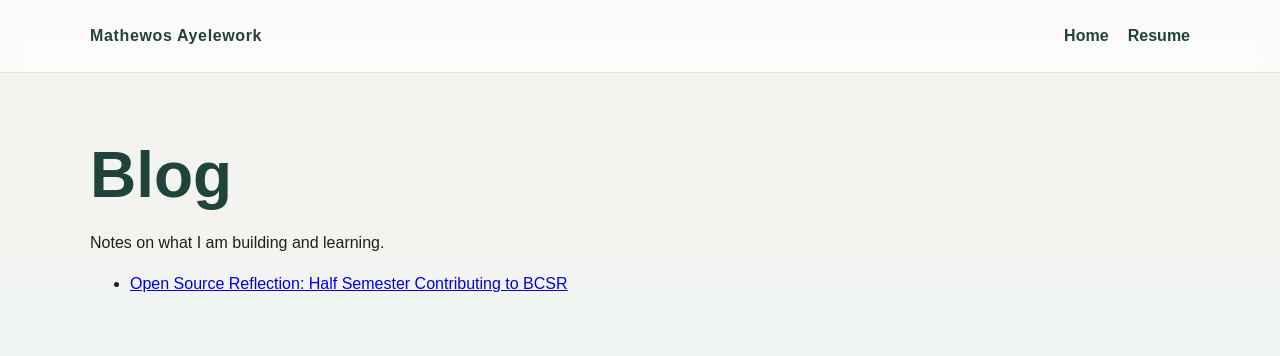
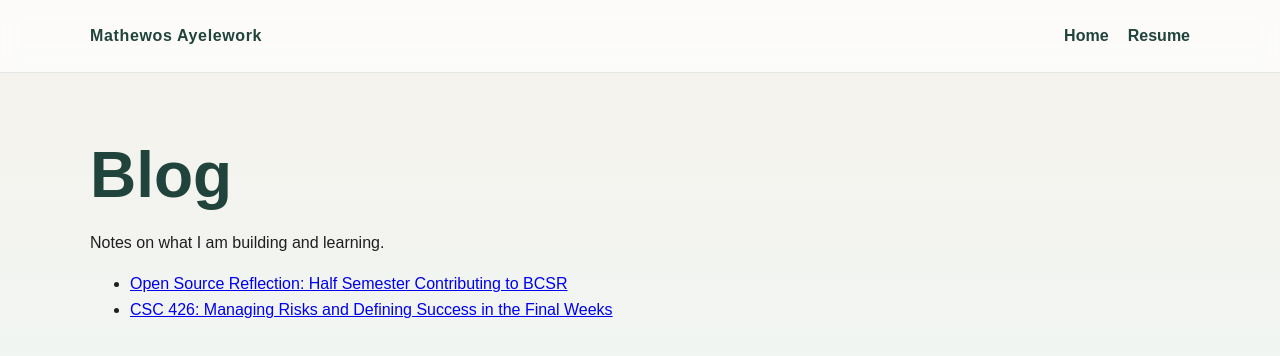
Before and after one commit to mathew2005/mathew2005.github.io, a plain HTML site: page blog.html in a window 1280 px wide. Drawn offline with Linux system fonts and the light colour scheme.

Commit message:
Add Blog 3 link to blog index

```diff
--- a/blog.html
+++ b/blog.html
@@ -22,6 +22,7 @@
       <p>Notes on what I am building and learning.</p>
       <ul>
         <li><a href="bp01-open-source-reflection.html">Open Source Reflection: Half Semester Contributing to BCSR</a></li>
+        <li><a href="bp03-risk-anticipation-mitigation.html">CSC 426: Managing Risks and Defining Success in the Final Weeks</a></li>
       </ul>
     </main>
   </body>
```
